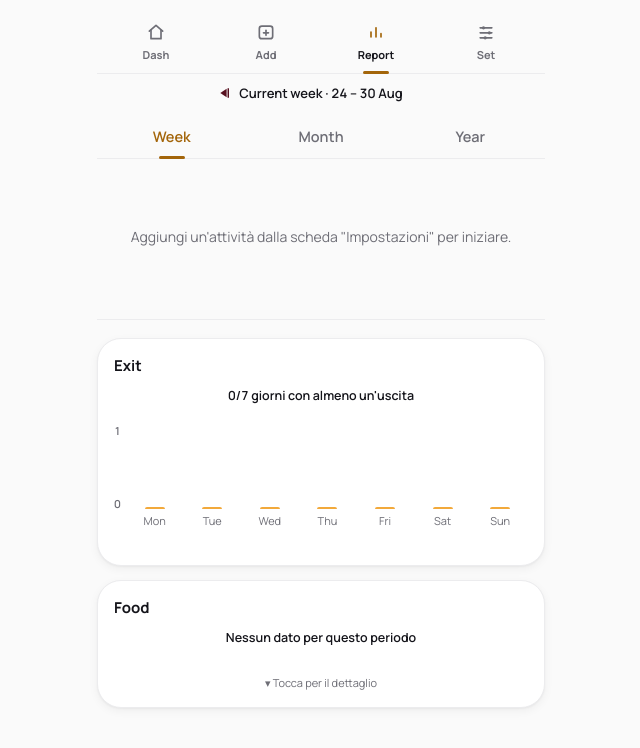
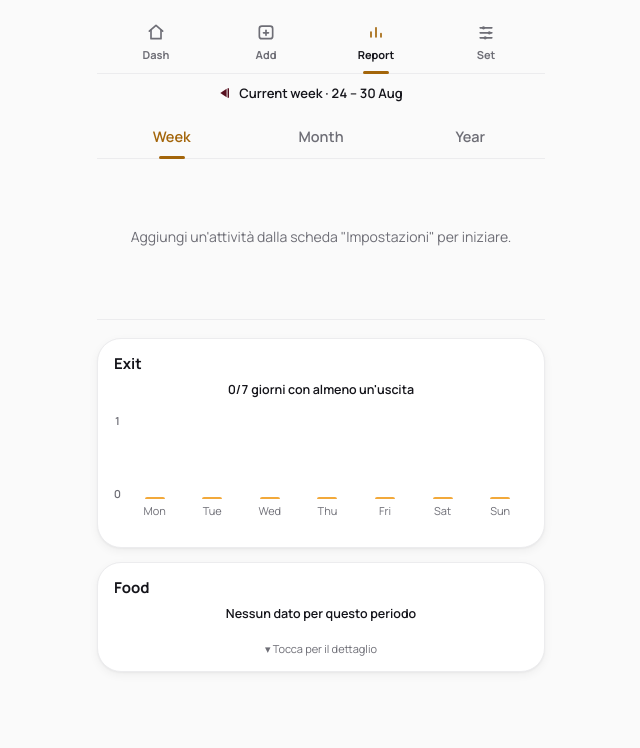
Before and after one commit to emanuelezocaro/Weekly, a React (Vite) app: page / in a window 1280 px wide. Both pictures are taken after a click on the button "Report". Shown: the top 748 px of the page, without its empty margins (319-959 px from the left). Built offline with nearby package versions, Linux system fonts and the light colour scheme.

Commit message:
Card report più compatte: meno spazio verticale attorno alla barra punti
Co-Authored-By: Claude Sonnet 5 <noreply@anthropic.com>
Claude-Session: https://claude.ai/code/session_015GCzVppiv8RL9rdMA2QTCX

```diff
--- a/src/App.css
+++ b/src/App.css
@@ -1416,7 +1416,7 @@
 
 .trend-chart__toggle-hint {
   display: block;
-  margin-top: 8px;
+  margin-top: 2px;
   font-size: 11px;
   color: var(--text-muted);
   text-align: center;
@@ -1452,10 +1452,10 @@
   border: 1px solid var(--border);
   border-radius: var(--radius-lg);
   background: var(--surface);
-  padding: 16px;
-  display: flex;
-  flex-direction: column;
-  gap: 10px;
+  padding: 14px 16px;
+  display: flex;
+  flex-direction: column;
+  gap: 6px;
   box-shadow: var(--shadow);
 }
 
@@ -1938,7 +1938,7 @@
   align-items: baseline;
   justify-content: center;
   gap: 7px;
-  margin: 8px 0 2px;
+  margin: 2px 0;
 }
 
 .gauge-head__value {
@@ -1954,7 +1954,7 @@
 }
 
 .gauge-cluster {
-  margin: 0 0 14px;
+  margin: 0 0 8px;
   text-align: center;
   font-size: 12.5px;
   font-weight: 800;
@@ -1983,7 +1983,7 @@
   height: 14px;
   border-radius: 999px;
   overflow: hidden;
-  margin: 0 4px 8px;
+  margin: 0 4px 4px;
 }
 
 .gauge-zone {
@@ -2020,7 +2020,7 @@
 .gauge-scale {
   position: relative;
   height: 14px;
-  margin: 0 4px 16px;
+  margin: 0 4px 4px;
   font-size: 10.5px;
   font-weight: 600;
   color: var(--text-muted);
```
